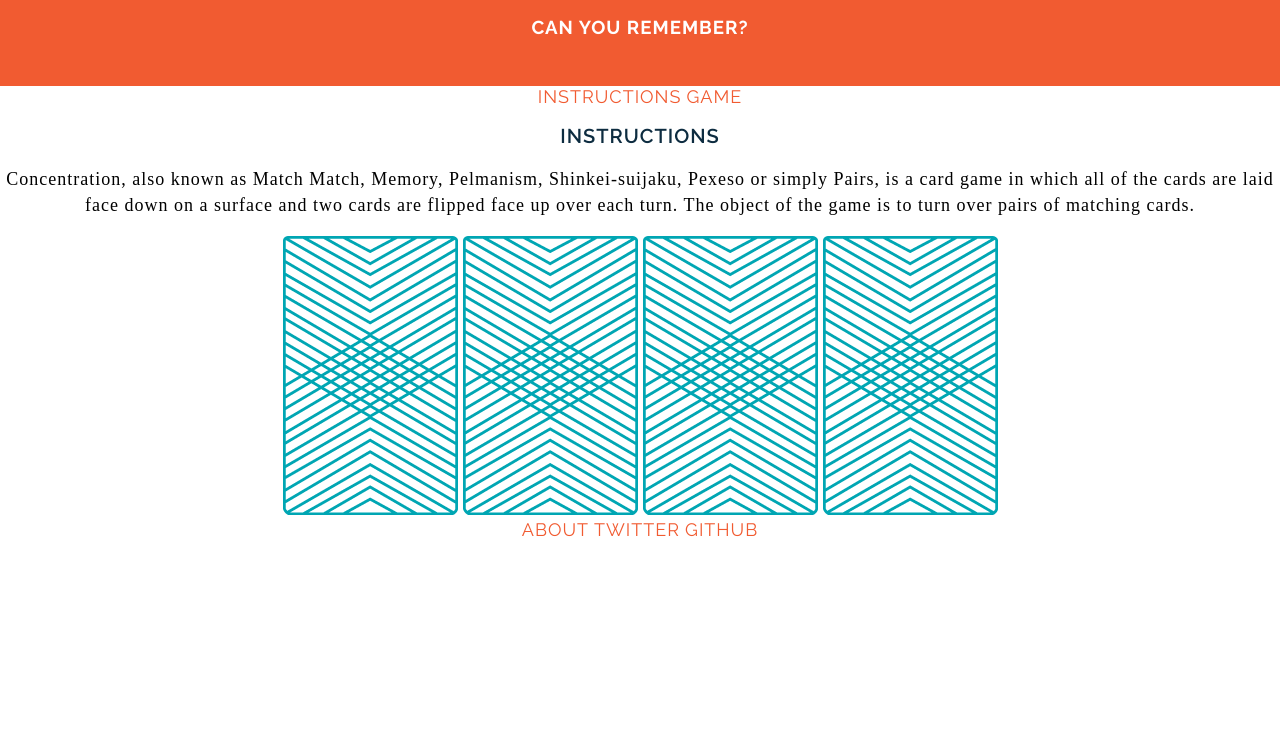
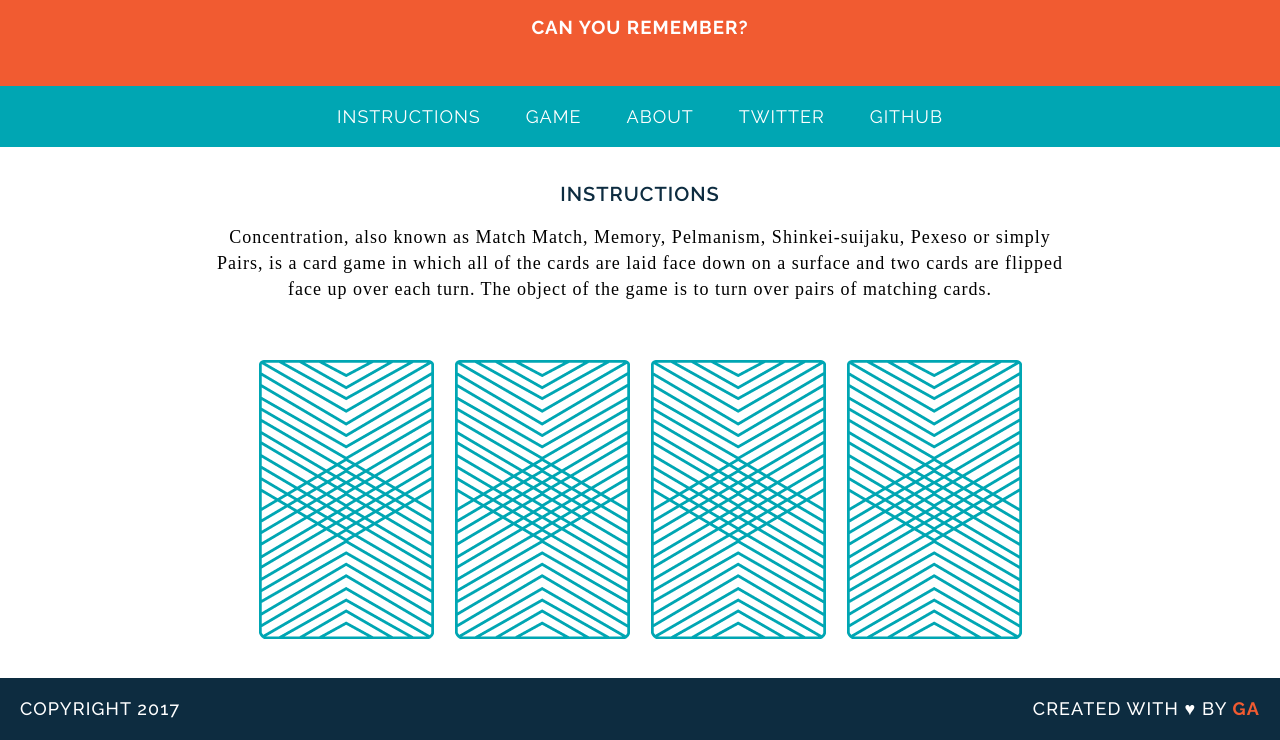
Before and after one commit to lamesensei/wdi-fundamentals-memorygame, a plain HTML site: page memory_game/index.html in a window 1280 px wide. Shown: the part 86-826 px from the top of the page. Before the commit the page ends 800 px from the top, so only its background shows below. Drawn offline with Linux system fonts and the light colour scheme; a web font is replaced by a local one.

Commit message:
Restyle nav elements and add footer

```diff
--- a/memory_game/css/style.css
+++ b/memory_game/css/style.css
@@ -3,11 +3,24 @@ body {
   letter-spacing: 1px;
   margin: 0;
 }
+
 header {
-  background-color:  #f15b31;
+  background-color: #f15b31;
   color: #ffffff;
   padding: 30px 20px;
 }
+
+nav {
+  background: #00a6b3;
+  color: white;
+  padding: 20px 0;
+}
+
+#main {
+  width: 850px;
+  margin: 35px auto;
+}
+
 h1, h2, h3, a {
   font-family: "Raleway", sans-serif;
   text-transform: uppercase;
@@ -33,8 +46,52 @@ p {
 }
 
 a {
-  color: #f15b31;
+  color: white;
   font-size: 18px;
   font-weight: 600px;
   text-decoration: none;
+  border-bottom: 2px solid transparent;
+  margin: 0 20px;
 }
+
+a:hover {
+  border-bottom: 2px solid white;
+}
+
+img {
+  margin: 40px 8px 0 8px;
+}
+
+footer {
+  text-transform: uppercase;
+  padding: 0 20px;
+  background: #0d2c40;
+  color: white;
+  font-size: 14px;
+  letter-spacing: .08em;
+  font-weight: 500;
+}
+
+.copyright {
+  font-family: "Raleway", sans-serif;
+  float: left;
+}
+
+.message {
+  font-family: "Raleway", sans-serif;
+  float: right;
+}
+
+.clearfix:after {
+  visibility: hidden;
+  display: block;
+  content: " ";
+  clear: both;
+  height: 0;
+  font-size: 0;
+}
+
+.name {
+  color: #f15b31;
+  font-weight: 700;
+}
--- a/memory_game/index.html
+++ b/memory_game/index.html
@@ -17,6 +17,9 @@
   <nav>
     <a href="#instructions">Instructions</a>
     <a href="#game">Game</a>
+    <a href="#">About</a>
+    <a href="#">Twitter</a>
+    <a href="#">Github</a>
   </nav>
   <div id="main">
     <h2 id="instructions">Instructions</h2>
@@ -28,10 +31,11 @@
       <img src="images/back.png" alt="King of Diamonds">
       <img src="images/back.png" alt="King of Hearts">
     </div>
-    <a href="#">About</a>
-    <a href="#">Twitter</a>
-    <a href="#">Github</a>
   </div>
+  <footer class="clearfix">
+    <p class="copyright">Copyright 2017</p>
+    <p class="message">Created with &hearts; by <span class="name">GA</span></p>
+  </footer>
 </body>
 
 </html>
```
